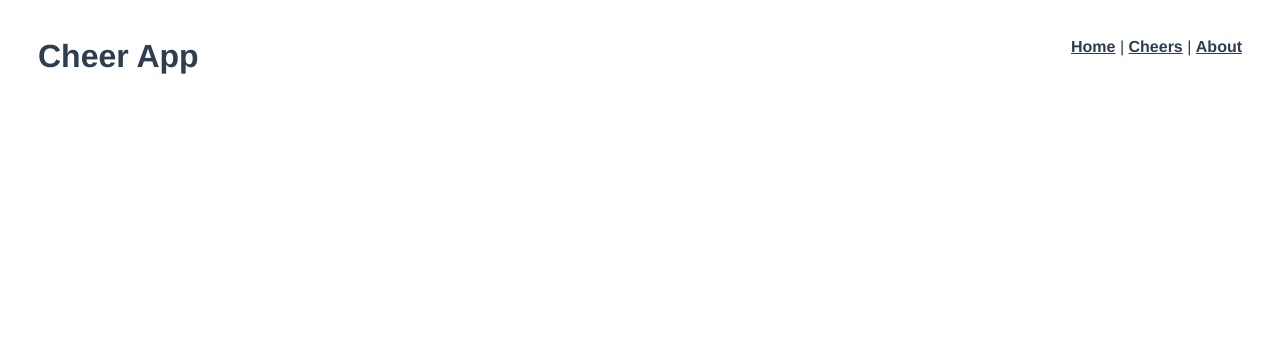
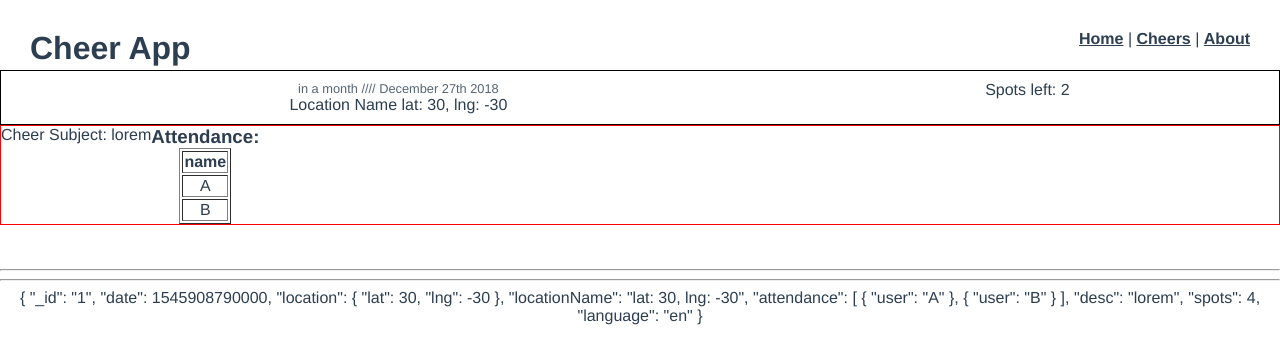
Before and after one commit to adibaram/cheers-mate, a Vue app in the folder cheers-mate/: page /cheer/1 in a window 1280 px wide. Shown: the top 364 px of the page. Built offline with nearby package versions, Linux system fonts and the light colour scheme.

Commit message:
third day

```diff
--- a/cheers-mate/package.json
+++ b/cheers-mate/package.json
@@ -8,6 +8,7 @@
   },
   "dependencies": {
     "google-maps": "^3.3.0",
+    "moment": "^2.22.2",
     "register-service-worker": "^1.0.0",
     "vue": "^2.5.17",
     "vue-router": "^3.0.1",
--- a/cheers-mate/src/assets/scss/_root.scss
+++ b/cheers-mate/src/assets/scss/_root.scss
@@ -6,3 +6,12 @@ h1,h2,h3,h4,h5,h6 {
     margin: 0;
     padding: 0;
 }
+
+* {
+    box-sizing: border-box;
+}
+
+html,
+body {
+    margin: 0;
+}
--- /dev/null
+++ b/cheers-mate/src/assets/scss/cheers/cheer-details.scss
@@ -0,0 +1,32 @@
+.cheer-attendances > * {
+    margin: 0 auto;
+}
+
+.cheer-description {
+
+}
+
+.title-attendance-container {
+    display: flex;
+    border: 1px solid black;
+    padding: 10px;
+
+    .name-date {
+        .date {
+            opacity: 0.8;
+            font-size: 0.8rem;
+        }
+        width: 60%;
+        margin: 0 10px;
+    }
+
+    .spot-attendance {
+        flex-grow: 1;
+
+    }
+}
+
+.main-info-container {
+    display: flex;
+    border: 1px solid red;
+}
--- a/cheers-mate/src/assets/scss/cheers/cheers.scss
+++ b/cheers-mate/src/assets/scss/cheers/cheers.scss
@@ -1 +1,2 @@
 @import 'cheer-list';
+@import 'cheer-details';
--- a/cheers-mate/src/main.js
+++ b/cheers-mate/src/main.js
@@ -1,5 +1,5 @@
 import Vue from 'vue'
-import App from './app.vue'
+import App from './App.vue'
 import * as VueGoogleMaps from 'vue2-google-maps'
 import router from './router'
 import store from './store'
--- a/cheers-mate/src/router.js
+++ b/cheers-mate/src/router.js
@@ -1,7 +1,7 @@
 import Vue from 'vue'
 import Router from 'vue-router'
 
-import Home from './views/home.vue'
+import Home from './views/Home.vue'
 
 
 
@@ -19,7 +19,7 @@ export default new Router({
     {
       path: '/about',
       name: 'about',
-      component: () => import('./views/about.vue')
+      component: () => import('./views/About.vue')
     },
     {
       path: '/map',
--- a/cheers-mate/src/services/cheer-service.js
+++ b/cheers-mate/src/services/cheer-service.js
@@ -20,8 +20,8 @@ async function getById(id) {
 
 
 function _createCheers() {
-    return [_createCheer(Date.now(), {lat: 30, lng: -30}, [{user:'A'}, {user:'B'}],'lorem',4,(Math.random() > 0.5)? 'en' : 'he'),
-           _createCheer(Date.now(), {lat: 30, lng: -40}, [{user:'A'}, {user:'B'}],'lorem',4, (Math.random() > 0.5)? 'en' : 'he'),];
+    return [_createCheer(1545908790000, {lat: 30, lng: -30}, [{user:'A'}, {user:'B'}],'lorem',4,(Math.random() > 0.5)? 'en' : 'he'),
+           _createCheer(1543921590000, {lat: 30, lng: -40}, [{user:'A'}, {user:'B'}],'lorem',4, (Math.random() > 0.5)? 'en' : 'he'),];
 }
 
 function _createCheer(date,location,attendance,desc,spots,language) {
--- a/cheers-mate/src/services/util-service.js
+++ b/cheers-mate/src/services/util-service.js
@@ -4,15 +4,17 @@ function getRandomInt(min, max) {
     return Math.floor(Math.random() * (max - min)) + min; //The maximum is exclusive and the minimum is inclusive
 }
 
-function makeId(length=5) {
-    var text = '';
-    var possible = 'ABCDEFGHIJKLMNOPQRSTUVWXYZabcdefghijklmnopqrstuvwxyz0123456789';
+var id = 0;
+function makeId(length = 5) {
+    // var text = '';
+    // var possible = 'ABCDEFGHIJKLMNOPQRSTUVWXYZabcdefghijklmnopqrstuvwxyz0123456789';
 
-    for (var i = 0; i < length; i++)
-      text += possible.charAt(Math.floor(Math.random() * possible.length));
+    // for (var i = 0; i < length; i++)
+    //     text += possible.charAt(Math.floor(Math.random() * possible.length));
 
-    return text;
-  }
+    // return text;
+    return `${++id}`;
+}
 
 
 export default {
--- a/cheers-mate/src/views/cheers/cheer-details.vue
+++ b/cheers-mate/src/views/cheers/cheer-details.vue
@@ -1,5 +1,45 @@
 <template>
     <section class="cheer-details-container">
+        <section class="title-attendance-container">
+            <div class="name-date">
+                <div class="date">
+                    <span>{{relativeDate}} //// {{date}}</span>
+                </div>
+                <span>Location Name {{cheer.locationName}}</span>
+            </div>
+
+            <div class="spot-attendance">
+                <div class="spots-left" v-if="cheer.attendance">Spots left: {{spotsLeft}}</div>
+            </div>
+        </section>
+
+        <section class="main-info-container">
+            <div class="cheer-description">
+                Cheer Subject:
+                {{cheer.desc}}
+            </div>
+
+            <section class="cheer-attendances">
+                <h3>Attendance:</h3>
+                <table border="1">
+                    <thead>
+                        <tr>
+                            <th>name</th>
+                        </tr>
+                    </thead>
+                    <tbody>
+                        <tr v-for="user in cheer.attendance" :key="">
+                            <td v-for="prop in user" :key="">{{prop}}</td>
+                        </tr>
+                    </tbody>
+                </table>
+            </section>
+        </section>
+
+        <br>
+        <br>
+        <hr>
+        <hr>
         {{cheer}}
     </section>
 </template>
@@ -7,6 +47,7 @@
 <script>
 // IMPORTS
 import cheerService from '../../services/cheer-service.js';
+const moment = require('moment');
 
 export default {
     data() {
@@ -35,8 +76,19 @@ export default {
             cheerService.getById(cheerId)
                 .then(cheer => this.cheer = cheer);
         },
+    },
+    computed: {
+        date() {
+            return moment(this.cheer.date).format('MMMM Do YYYY');
+        },
+        relativeDate() {
+            return moment(this.cheer.date).fromNow();
+        },
+        spotsLeft() {
+            return this.cheer.spots - this.cheer.attendance.length
+        }
     }
-}
+};
 </script>
 
 <style>
```
Also changed, not shown: cheers-mate/src/assets/scss/main.scss (line endings or trailing spaces), 1 other file (tests, documents, lock files or other folders).
